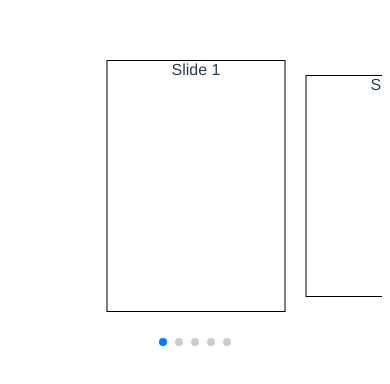
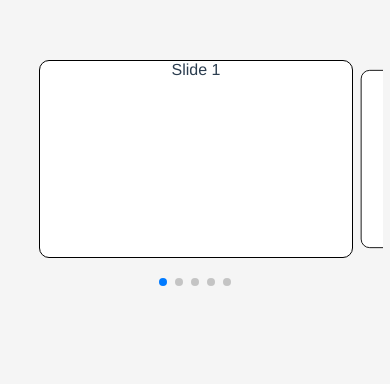
Before and after one commit to drinkingtheink/vue-swiperjs-demo, a Vue app: page / in a window 390 px wide. Shown: the top 384 px of the page. Built offline with nearby package versions, Linux system fonts and the light colour scheme.

Commit message:
carousel refinementand breakpoint polish

```diff
--- a/src/App.vue
+++ b/src/App.vue
@@ -16,6 +16,12 @@ export default {
 </script>
 
 <style>
+body {
+  background-color: #f5f5f5;
+  padding: 0;
+  margin: 0;
+}
+
 #app {
   font-family: Avenir, Helvetica, Arial, sans-serif;
   -webkit-font-smoothing: antialiased;
--- a/src/components/AccountCarousel.vue
+++ b/src/components/AccountCarousel.vue
@@ -27,9 +27,9 @@ export default {
           el: '.swiper-pagination',
           clickable: true,
         },
-        spaceBetween: 20,
+        spaceBetween: -8, // achieves the 15px gap between carousel slides as prescribed in final design
         grabCursor: true,
-        slidesPerView: 2,
+        slidesPerView: 'auto', // this combined with set width of carousel panes gives us the "peeking" effect
         centeredSlides: true,
         keyboard: {
           enabled: true,
@@ -55,19 +55,33 @@ export default {
 
 <!-- Add "scoped" attribute to limit CSS to this component only -->
 <style scoped>
+.stage {
+  max-width: 376px;
+  margin: 0 auto;
+}
+
 .swiper-container {
-  height: 300px;
+  height: 240px;
 }
 
 .swiper-slide {
   border: 1px solid black;
   transition: all .2s;
-  height: 220px;
-  margin-top: 15px;
+  height: 196px;
+  width: 312px;
+  transform: scale(0.9);
+  background-color: white;
+  border-radius: 10px;
 }
 
 .swiper-slide-active {
-  height: 250px;
   margin-top: 0;
+  transform: scale(1);
+}
+
+@media only screen and (max-width: 376px) {
+  .stage {
+    width: 100vw;
+  }
 }
 </style>
```
